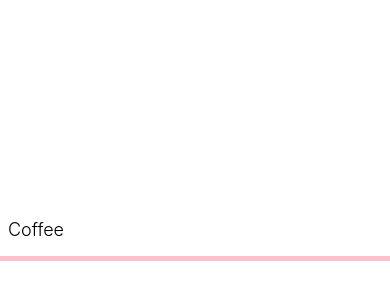
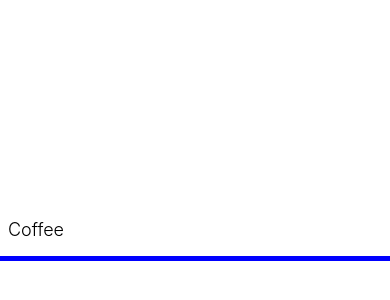
Before and after one commit to victoriaraya/react-native-v3, a React Native app: screen / in a window 390 px wide. Shown: the part 190-490 px from the top of the page. Built offline with nearby package versions, Linux system fonts and the light colour scheme.

Commit message:
Update App.tsx

```diff
--- a/App.tsx
+++ b/App.tsx
@@ -4,7 +4,7 @@ import { StyleSheet, Text, View } from 'react-native';
 export default function App() {
   return (
     <View style={styles.container}>
-      <View style={{ borderBottomWidth: 5, borderBottomColor: 'pink', paddingHorizontal: 8, paddingVertical: 16 }}>
+      <View style={{ borderBottomWidth: 5, borderBottomColor: 'blue', paddingHorizontal: 8, paddingVertical: 16 }}>
       <Text style={{ fontSize: 18, fontWeight: '300' }}>Coffee</Text>
       <StatusBar style="auto" />
       </View>
```
